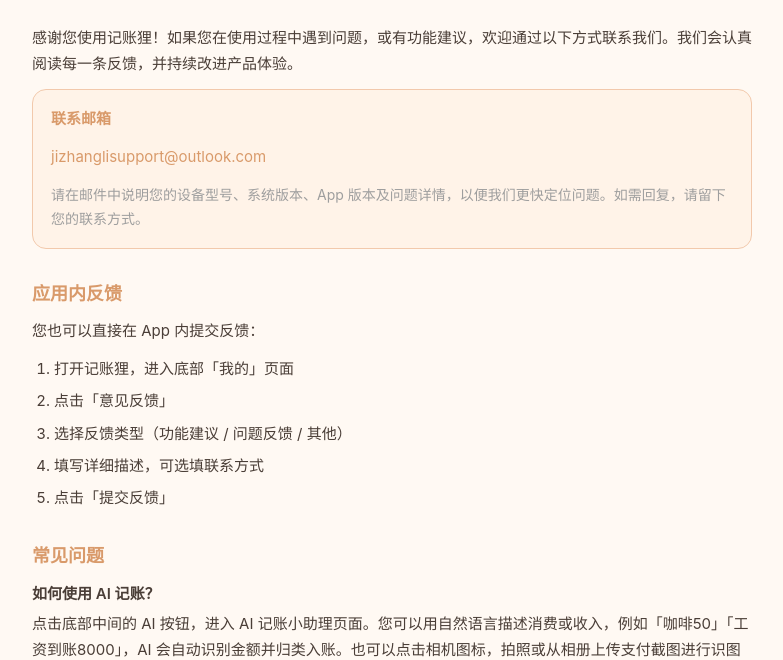
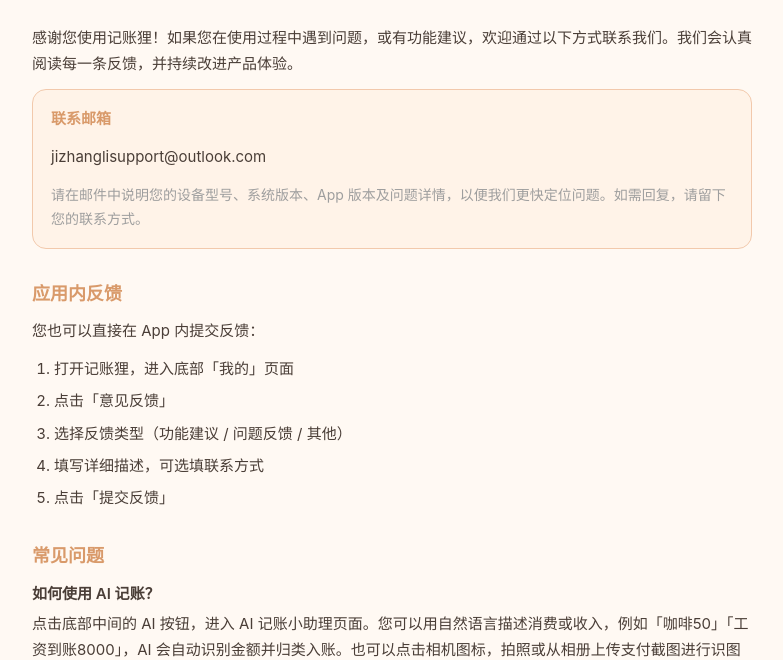
Before and after one commit to Cdream-Li/app-charge-support, a plain HTML site: page support.html in a window 1280 px wide. Shown: the part 140-800 px from the top of the page, without its empty margins (248-1031 px from the left). Drawn offline with Linux system fonts and the light colour scheme.

Commit message:
Update contact email display in support.html
Removed mailto link from contact email.

```diff
--- a/support.html
+++ b/support.html
@@ -140,7 +140,7 @@
 
     <div class="card contact-card">
       <p><strong>联系邮箱</strong></p>
-      <p><a href="mailto:jizhanglisupport@outlook.com">jizhanglisupport@outlook.com</a></p>
+      <p>jizhanglisupport@outlook.com</p>
       <p style="margin-bottom: 0; font-size: 14px; color: var(--muted);">请在邮件中说明您的设备型号、系统版本、App 版本及问题详情，以便我们更快定位问题。如需回复，请留下您的联系方式。</p>
     </div>
 
```
